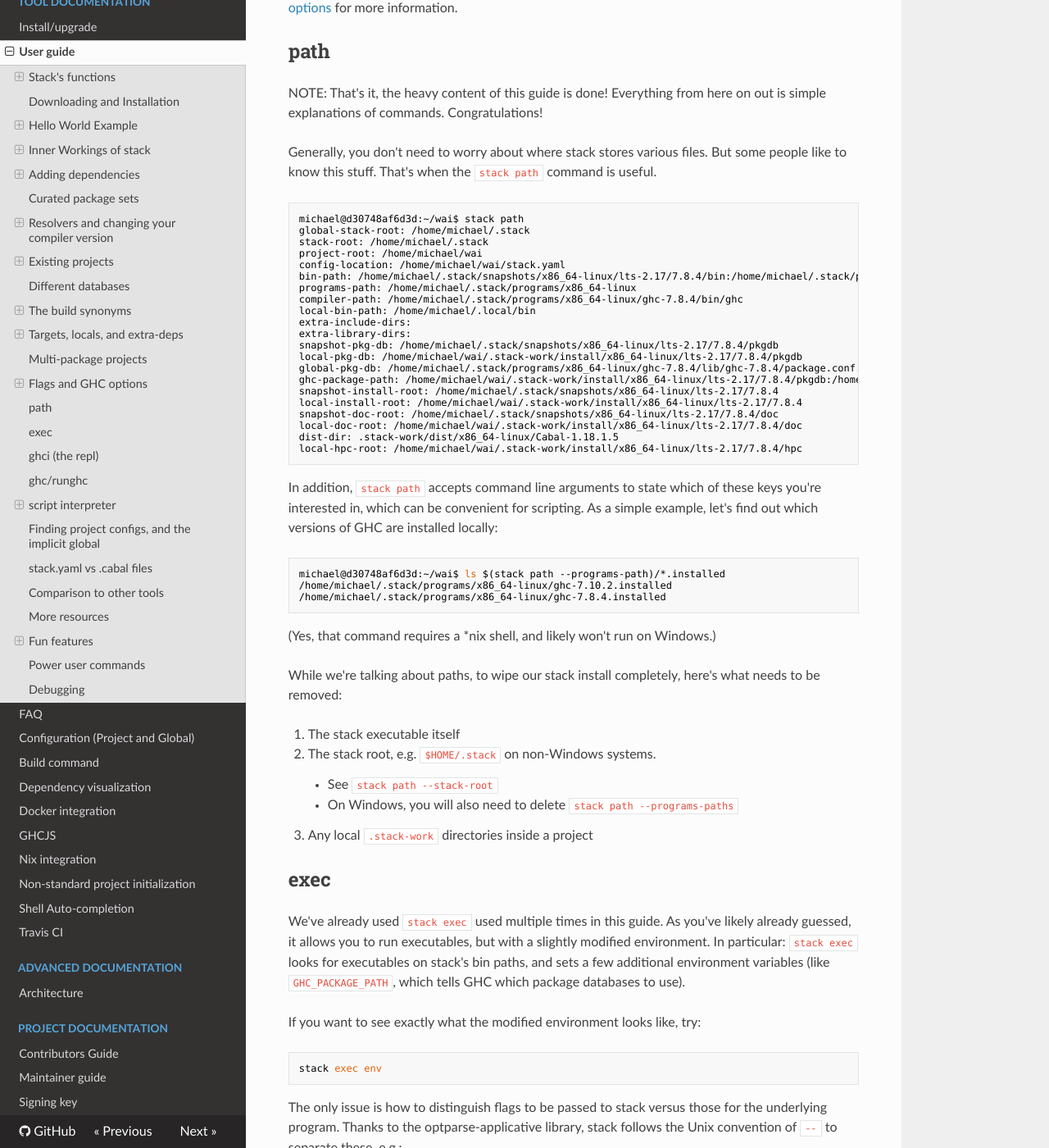
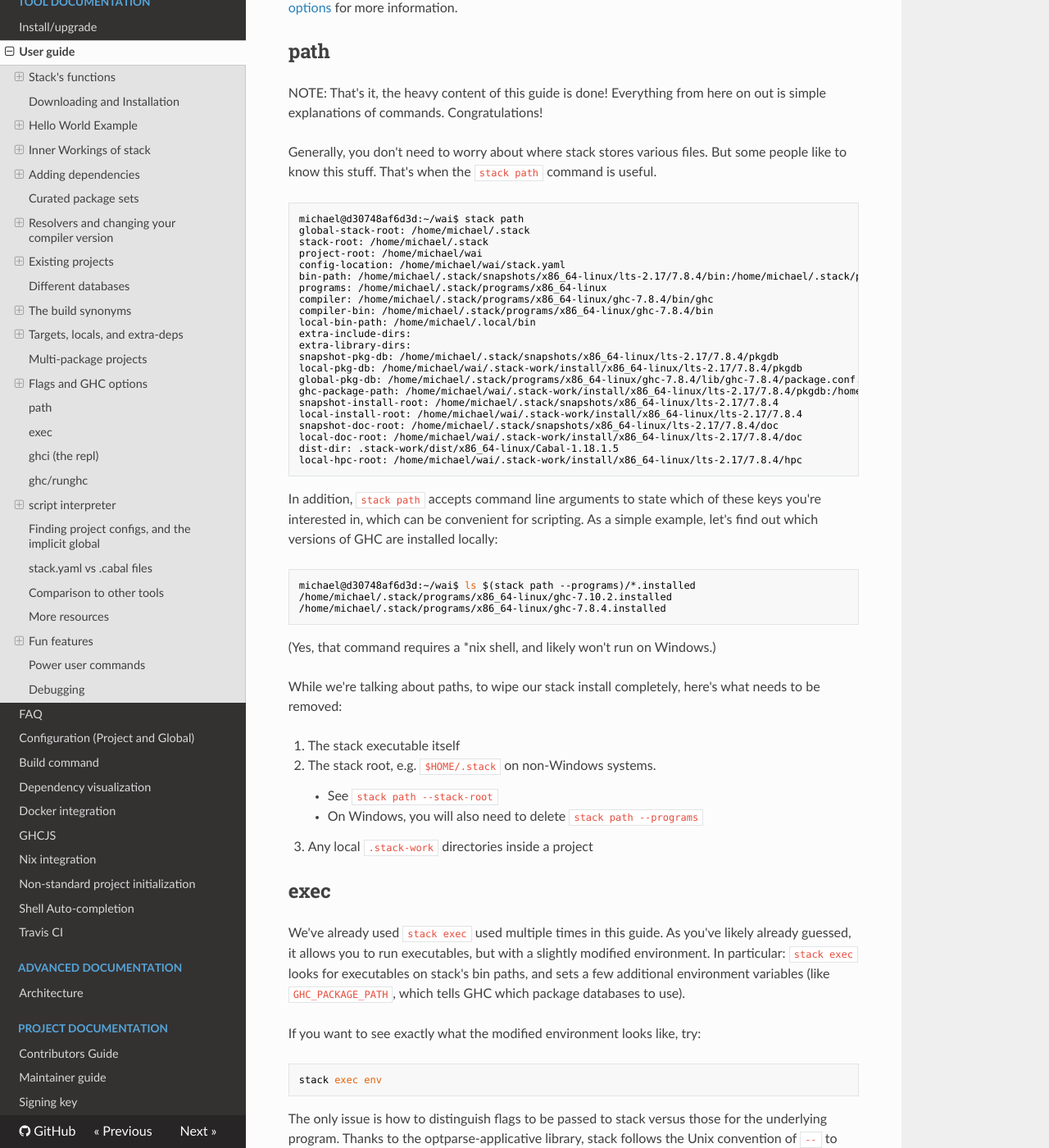
Before and after one commit to commercialhaskell/stack, an MkDocs documentation site: the page built from doc/GUIDE.md, in a window 1280 px wide and 1400 px high, scrolled down 26329 px. Shown: the whole window at 82% size. Built offline with MkDocs 1.6.1, drawn with Linux system fonts in a browser that asks for light colours; nearby versions of some CDN libraries; old or Windows-style settings are respelled for this version of MkDocs.

Commit message:
A few "stack path" cleanups and additions
1) Rename the new "--programs-path" to "--programs"
2) Rename the new "--compiler-path" to "--compiler"
3) Add support for the deprecated "--ghc-paths" option
4) Add "--compiler-bin", yielding bin folder

````diff
--- a/doc/GUIDE.md
+++ b/doc/GUIDE.md
@@ -1474,8 +1474,9 @@ stack-root: /home/michael/.stack
 project-root: /home/michael/wai
 config-location: /home/michael/wai/stack.yaml
 bin-path: /home/michael/.stack/snapshots/x86_64-linux/lts-2.17/7.8.4/bin:/home/michael/.stack/programs/x86_64-linux/ghc-7.8.4/bin:/home/michael/.stack/programs/x86_64-linux/ghc-7.10.2/bin:/usr/local/sbin:/usr/local/bin:/usr/sbin:/usr/bin:/sbin:/bin
-programs-path: /home/michael/.stack/programs/x86_64-linux
-compiler-path: /home/michael/.stack/programs/x86_64-linux/ghc-7.8.4/bin/ghc
+programs: /home/michael/.stack/programs/x86_64-linux
+compiler: /home/michael/.stack/programs/x86_64-linux/ghc-7.8.4/bin/ghc
+compiler-bin: /home/michael/.stack/programs/x86_64-linux/ghc-7.8.4/bin
 local-bin-path: /home/michael/.local/bin
 extra-include-dirs:
 extra-library-dirs:
@@ -1496,7 +1497,7 @@ these keys you're interested in, which can be convenient for scripting. As a
 simple example, let's find out which versions of GHC are installed locally:
 
 ```
-michael@d30748af6d3d:~/wai$ ls $(stack path --programs-path)/*.installed
+michael@d30748af6d3d:~/wai$ ls $(stack path --programs)/*.installed
 /home/michael/.stack/programs/x86_64-linux/ghc-7.10.2.installed
 /home/michael/.stack/programs/x86_64-linux/ghc-7.8.4.installed
 ```
@@ -1509,7 +1510,7 @@ what needs to be removed:
 1. The stack executable itself
 2. The stack root, e.g. `$HOME/.stack` on non-Windows systems.
     * See `stack path --stack-root`
-    * On Windows, you will also need to delete `stack path --programs-paths`
+    * On Windows, you will also need to delete `stack path --programs`
 3. Any local `.stack-work` directories inside a project
 
 ## exec
````
Also changed, not shown: ChangeLog.md (+3 -3 lines), 1 other file.
